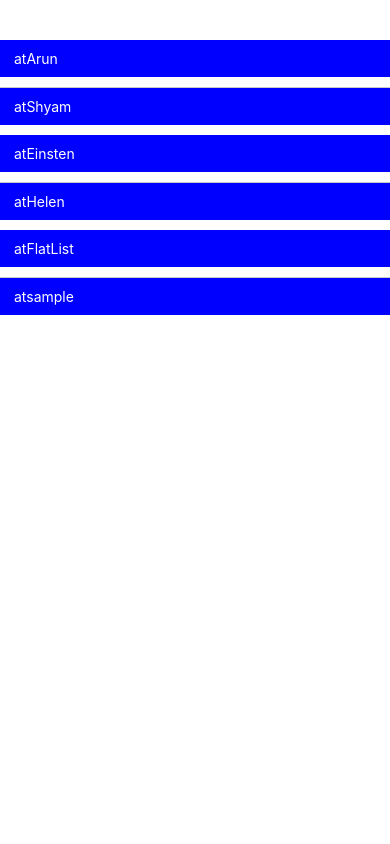
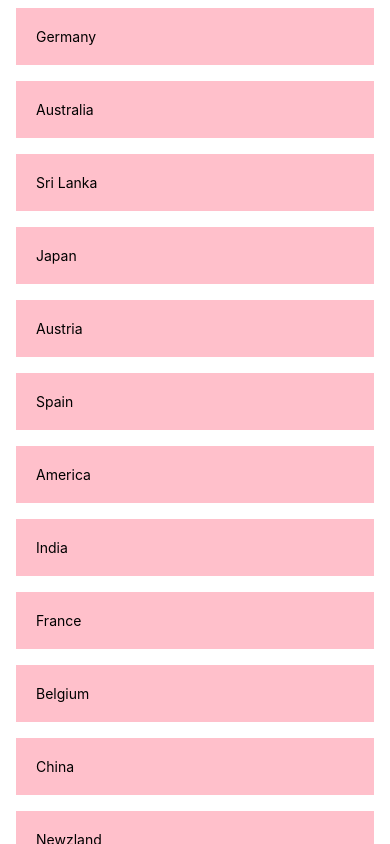
Before and after one commit to ArunKumarVallal99/ListViews, a React Native app: screen / in a window 390 px wide. Built offline with nearby package versions, Linux system fonts and the light colour scheme.

Commit message:
FlatList with own setof data

```diff
--- a/App.js
+++ b/App.js
@@ -1,63 +1,48 @@
-import React from 'react';
-import {Alert, FlatList,StyleSheet,Text,View} from 'react-native';
-import { Component } from 'react';
-const itemSeparatorView = () => {
-  return (
-    //Item Separator
-    <View
-      style={{ height: 0.5, width: '100%', backgroundColor: '#C8C8C8' }}
-    />
+import React, { Component } from "react";
+import { FlatList, Text, View,StyleSheet } from "react-native";
+
+
+const Country = ({ item }) => (
+    <Text style={styles.item}>{item.title}</Text>
 );
-};
-const getItem = (item) => {
-  //Function for click on an item
-  alert('Id : ' + item.id + ' Name : ' + item.name);
-};
-class YourApp extends Component {
-  constructor(props){
+
+class App extends Component{
+    constructor(props) {
         super(props);
-    this.state = {
-      FlatListItems: [
-        {name:'Arun',id:'1'},
-        {name:'Shyam',id:'2'},
-        {name:'Einsten',id:'3'},
-        {name:'Helen',id:'4'},
-        {name:'FlatList',id:'5'},
-        {name:'sample',id:'6'}
-      ],
+        this.state = { data:[ {title:'Germany'},
+            {title:"Australia"},
+             {title:"Sri Lanka"},
+             {title: "Japan"},
+             {title: "Austria"},
+             {title: "Spain"},
+             {title: "America"},
+             {title: "India"},
+             {title: "France"},
+             {title: "Belgium"},
+             {title: "China"},
+             {title: "Newzland"}]
+
         };
     }
 
     render() {
         return (
+
                 <FlatList
-        style={styles.flatLsit}
-        keyExtractor={(item, index) => index.toString()}
-        ItemSeparatorComponent={itemSeparatorView}
-        data={this.state.FlatListItems}
-        renderItem={({item})=>(
-          <View style={styles.dataView}>
-            <Text style={styles.textInView} onPress={getItem(item)}> at{item.name}</Text>
-          </View>
-        )}
+                    data={this.state.data}
+                    renderItem={Country}
                 />
+
         );
     }
 }
 
-const styles = StyleSheet.create({
-  flatLsit:{
-    marginTop:40,
-  },
-  dataView:{
-    justifyContent:'center',
-    marginBottom:10,
-  },
-  textInView:{
-    backgroundColor:'blue',
-    color:'white',
-    padding:10,
+const styles=StyleSheet.create({
+    item: {
+        backgroundColor: 'pink',
+        padding: 20,
+        marginVertical: 8,
+        marginHorizontal: 16,
       },
 });
-
-export default YourApp;
+export default App;
```
Lines whose indentation alone changed are shown as unchanged.
